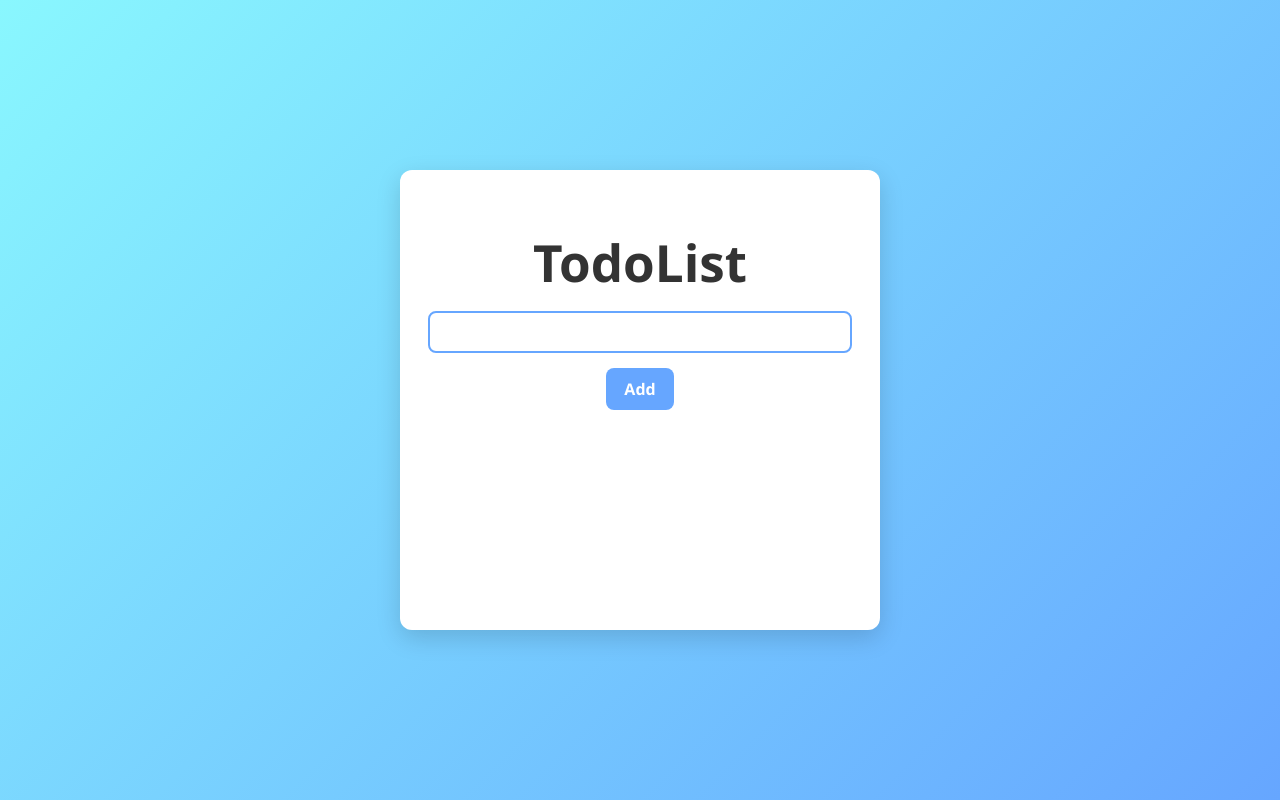
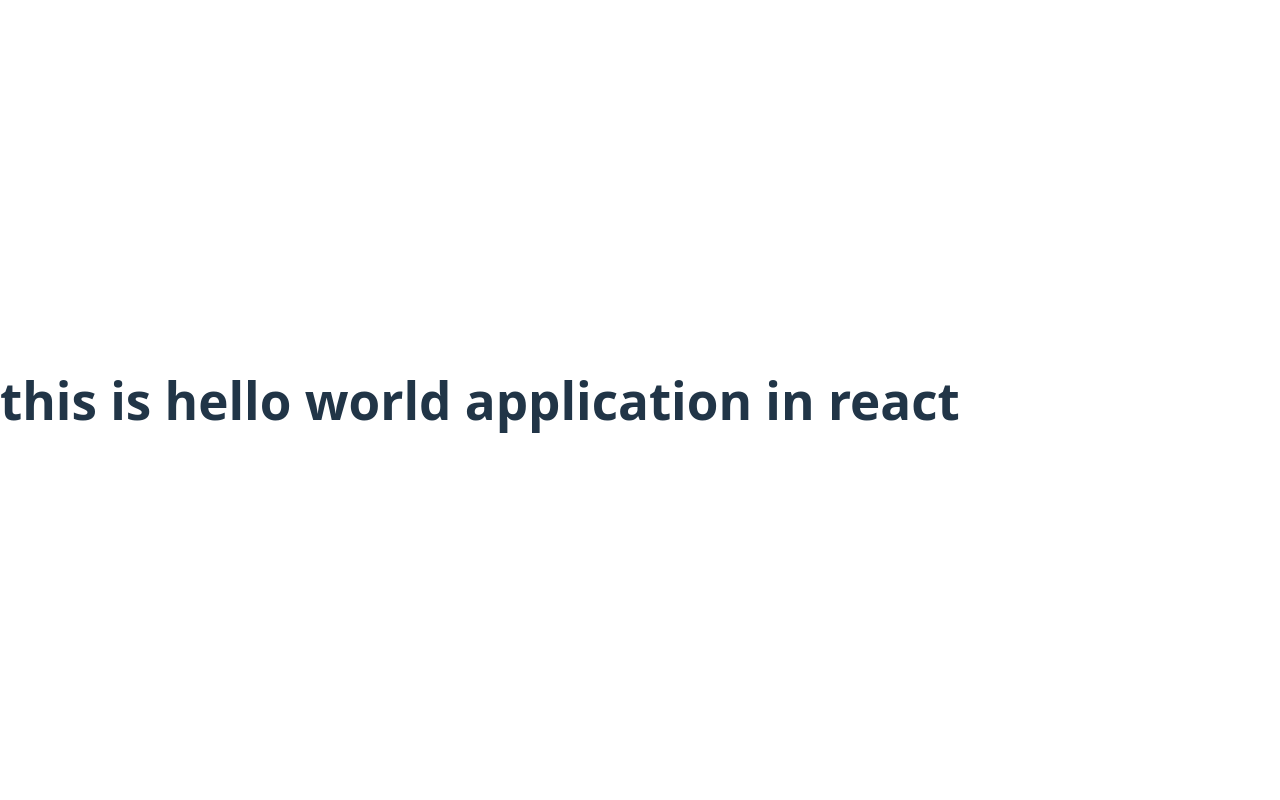
Before and after one commit to ankushpille/react-todo-app, a React (Vite) app: page / in a window 1280 px wide. Built offline with nearby package versions, Linux system fonts and the light colour scheme.

Commit message:
Hello world basic programme

```diff
--- a/package.json
+++ b/package.json
@@ -22,6 +22,6 @@
     "eslint-plugin-react-hooks": "^5.2.0",
     "eslint-plugin-react-refresh": "^0.4.20",
     "globals": "^16.3.0",
-    "vite": "^7.0.4"
+    "vite": "^5.4.10"
   }
 }
--- a/src/App.jsx
+++ b/src/App.jsx
@@ -6,7 +6,7 @@
 // import ConditionalRender from './ConditionalRender'
 // import ListkeysExample from './ListKeys'
 // import Eventhandling from './Eventhandling'
-import TodoList from "./TodoList"
+import HelloWorld from "./HelloWorld"
 
 
 function App() {
@@ -18,7 +18,8 @@
        {/* <ConditionalRender/> */}
        {/* <ListkeysExample/> */}
        {/* <Eventhandling/> */}
-       <TodoList/>
+       {/* <TodoList/> */}
+       <HelloWorld />
 
     </>
   )
--- a/src/HelloWorld.jsx
+++ b/src/HelloWorld.jsx
@@ -1,10 +1,9 @@
 
 
-function HelloWorld(props){
+function HelloWorld(){
     return (
        <>
         <h1>this is hello world application in react</h1>
-        <h2>{props.name}</h2>
        </>
     )
 }
```
Also changed, not shown: 1 other file (tests, documents, lock files or other folders).
